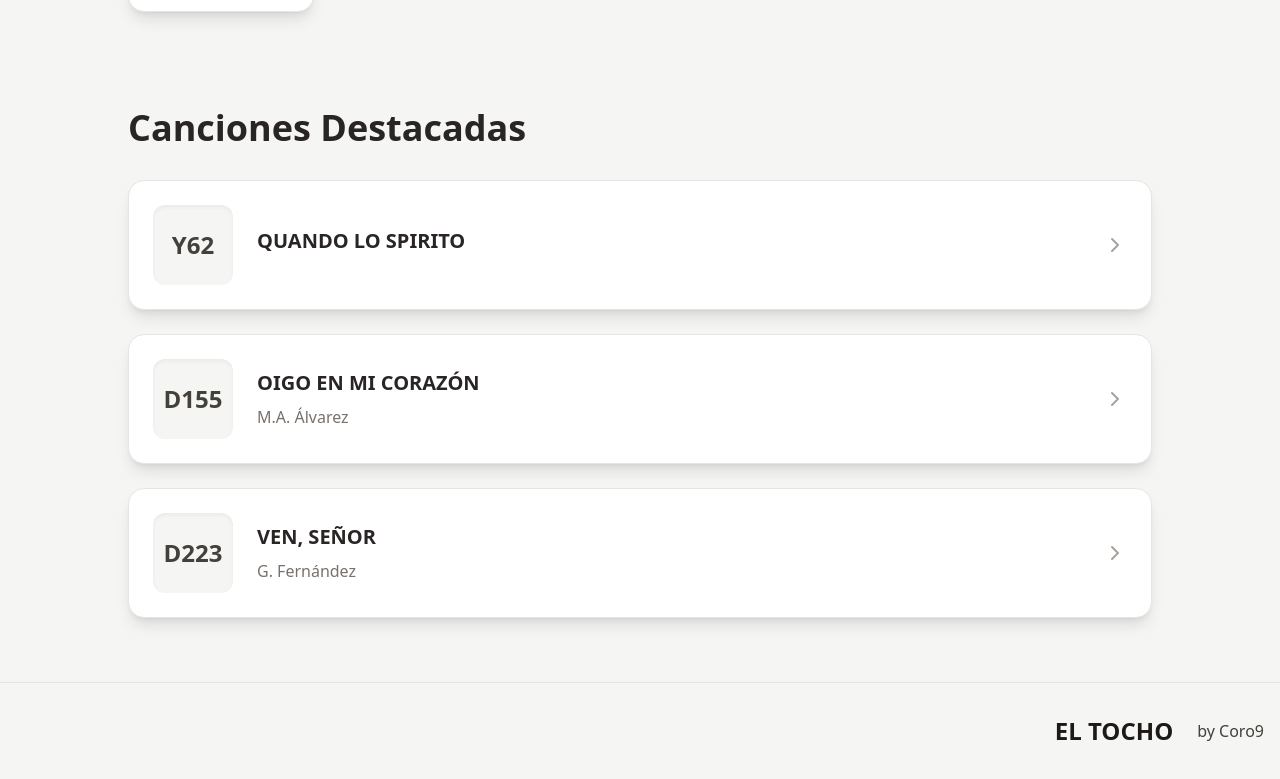
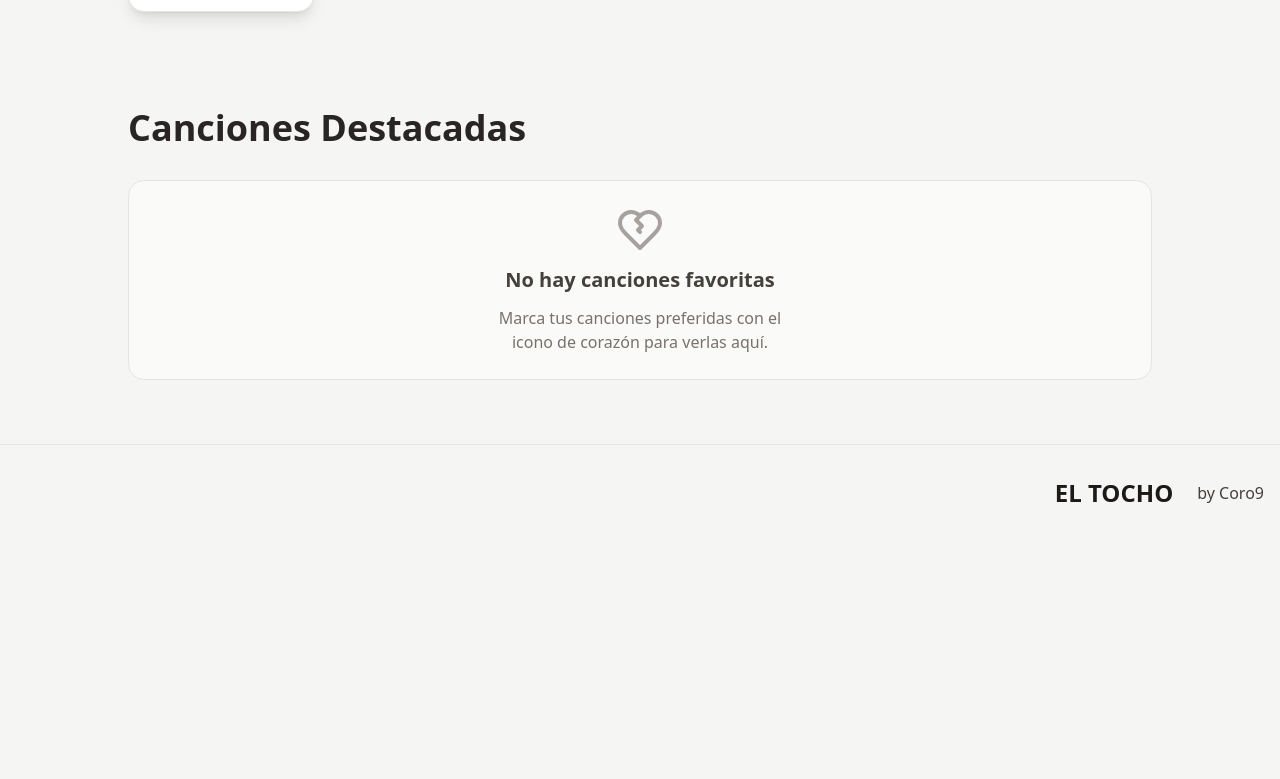
Before and after one commit to GonzaloPTE/el-tocho-next-js, a Next.js app: page / in a window 1280 px wide. Shown: the part 1123-1902 px from the top of the page. After the commit the page ends 1664 px from the top, so only its background shows below. Built offline with nearby package versions, Linux system fonts and the light colour scheme.

Commit message:
Refactor (V)

```diff
--- a/app/page.tsx
+++ b/app/page.tsx
@@ -1,4 +1,4 @@
-import { allSongs, categories, getFeaturedSongs } from "@/lib/data/songs";
+import { allSongs, categories } from "@/lib/data/songs";
 import Footer from "@/components/Footer";
 import { SearchBar } from "@/components/client/search-bar";
 import { CategoryNavigation } from "@/components/category-navigation";
@@ -14,7 +14,6 @@ import { PageHeader } from "@/components/page-header";
 export default async function HomePage() {
   // Fetch data on the server
   const songs = allSongs; // Assuming allSongs is already the data, not a function to call
-  const featuredSongs = getFeaturedSongs(); // This is a function call
 
   return (
     // The main div's theme-dependent classes will be handled by ThemeProvider in layout.tsx
@@ -48,8 +47,8 @@ export default async function HomePage() {
             <h2 className="text-4xl font-merriweather font-bold mb-8 text-stone-800 dark:text-stone-100">
               Canciones Destacadas
             </h2>
-            {/* FeaturedSongNavigation is a client component */}
-            <FeaturedSongNavigation featuredSongs={featuredSongs} />
+            {/* Pass allSongs to FeaturedSongNavigation */}
+            <FeaturedSongNavigation allSongs={songs} />
           </div>
         </div>
       </main>
--- a/components/client/featured-song-navigation.tsx
+++ b/components/client/featured-song-navigation.tsx
@@ -1,41 +1,76 @@
 "use client";
 
-import React from 'react';
-import { useRouter } from 'next/navigation';
-import { ChevronRight } from "lucide-react";
-import { Song } from "@/types/song";
-import { useTheme } from "@/lib/theme-context";
+import React, { useState, useEffect } from 'react';
+import Link from 'next/link';
+import { HeartCrack, ChevronRight } from 'lucide-react';
+import { Song } from '@/types/song';
+import { useTheme } from '@/lib/theme-context';
+import { getFavoriteSongIdsFromStorage } from '@/lib/client-utils';
+import { SongItemControls } from '@/components/client/song-item-controls';
+import { SongPreviewProvider } from '@/components/client/song-preview-context';
 
 interface FeaturedSongNavigationProps {
-  featuredSongs: Song[];
+  allSongs: Song[];
 }
 
-export function FeaturedSongNavigation({ featuredSongs }: FeaturedSongNavigationProps) {
-  const router = useRouter();
+export function FeaturedSongNavigation({ allSongs }: FeaturedSongNavigationProps) {
   const { isDarkMode } = useTheme();
+  const [favoriteSongs, setFavoriteSongs] = useState<Song[]>([]);
 
-  const handleSongClick = (songSlug: string) => {
-    router.push(`/canciones/${songSlug}`);
-  };
+  useEffect(() => {
+    const favoriteIds = getFavoriteSongIdsFromStorage();
+    const newFavoriteSongs = allSongs.filter(song => favoriteIds.includes(song.id));
+    setFavoriteSongs(newFavoriteSongs);
+
+    const handleFavoritesChanged = () => {
+      const updatedFavoriteIds = getFavoriteSongIdsFromStorage();
+      const updatedNewFavoriteSongs = allSongs.filter(song => updatedFavoriteIds.includes(song.id));
+      setFavoriteSongs(updatedNewFavoriteSongs);
+    };
+    window.addEventListener('favoritesChanged', handleFavoritesChanged);
+    return () => {
+      window.removeEventListener('favoritesChanged', handleFavoritesChanged);
+    };
+  }, [allSongs]);
+
+  if (favoriteSongs.length === 0) {
+    return (
+      <div className={`p-6 rounded-2xl border flex flex-col items-center justify-center text-center space-y-3 min-h-[200px] ${isDarkMode ? 'bg-stone-800 border-stone-700' : 'bg-stone-50 border-stone-200'}`}>
+        <HeartCrack className={`w-12 h-12 ${isDarkMode ? 'text-stone-500' : 'text-stone-400'}`} />
+        <h3 className={`text-xl font-semibold ${isDarkMode ? 'text-stone-300' : 'text-stone-700'}`}>No hay canciones favoritas</h3>
+        <p className={`${isDarkMode ? 'text-stone-400' : 'text-stone-500'} max-w-xs`}>
+          Marca tus canciones preferidas con el icono de corazón para verlas aquí.
+        </p>
+      </div>
+    );
+  }
 
   return (
-    <div className="space-y-6">
-      {featuredSongs.map((song: Song) => (
-        <div
-          key={song.id}
-          className={`flex items-center space-x-6 p-6 rounded-2xl shadow-lg hover:shadow-xl transition-all duration-300 border hover:-translate-y-1 group cursor-pointer ${isDarkMode ? 'bg-stone-800 border-stone-700 hover:bg-stone-700' : 'bg-white border-stone-200 hover:bg-stone-50'}`}
-          onClick={() => handleSongClick(song.slug)}
-        >
-          <div className={`w-20 h-20 rounded-xl flex items-center justify-center font-bold text-2xl shadow-inner transition-colors ${isDarkMode ? 'bg-stone-700 text-stone-200 group-hover:bg-stone-600' : 'bg-stone-100 text-stone-700 group-hover:bg-stone-200'}`}>
-            {song.code}
-          </div>
-          <div className="flex-grow">
-            <h3 className={`font-semibold text-xl mb-2 ${isDarkMode ? 'text-stone-100' : 'text-stone-800'}`}>{song.title}</h3>
-            <p className={isDarkMode ? 'text-stone-400' : 'text-stone-500'}>{song.author}</p>
-          </div>
-          <ChevronRight className={`${isDarkMode ? 'text-stone-400 group-hover:text-stone-200' : 'text-stone-400 group-hover:text-stone-600'} transition-colors`} size={24} />
-        </div>
-      ))}
-    </div>
+    <SongPreviewProvider>
+      <div className="space-y-1">
+        {favoriteSongs.map((song) => (
+          <Link
+            href={`/canciones/${song.slug}`}
+            key={song.id}
+            className="flex items-center space-x-2 sm:space-x-4 p-3 sm:p-4 rounded-xl transition-all duration-200 hover:bg-stone-50 dark:hover:bg-stone-700/60 group border border-transparent hover:border-stone-200 dark:hover:border-stone-700"
+          >
+            <div
+              className="w-10 h-10 sm:w-12 sm:h-12 rounded-full flex-shrink-0 flex items-center justify-center font-semibold text-sm sm:text-lg shadow-inner bg-stone-100 text-stone-700 dark:bg-stone-700 dark:text-stone-200 transition-colors"
+            >
+              {song.code}
+            </div>
+            <div className="flex-grow min-w-0">
+              <p className="font-semibold text-sm sm:text-lg truncate text-stone-800 dark:text-stone-100 group-hover:text-sky-600 dark:group-hover:text-sky-400 transition-colors">{song.title}</p>
+              {song.author && <p className="text-xs sm:text-sm truncate text-stone-500 dark:text-stone-400">{song.author}</p>}
+            </div>
+            <SongItemControls song={song} />
+            <ChevronRight
+              className="flex-shrink-0 text-stone-400 dark:text-stone-500 group-hover:text-stone-600 dark:group-hover:text-stone-300 transition-colors"
+              size={20}
+            />
+          </Link>
+        ))}
+      </div>
+    </SongPreviewProvider>
   );
 }
--- a/components/client/song-item-controls.tsx
+++ b/components/client/song-item-controls.tsx
@@ -1,12 +1,17 @@
 "use client";
 
-import React from 'react';
+import React, { useState, useEffect, useRef } from 'react';
 import { Play, Pause, Heart } from "lucide-react";
 import { Button } from "@/components/ui/button";
 import { WaveformPreview } from "@/components/ui/waveform-preview";
 import { useTheme } from '@/lib/theme-context';
 import { Song } from '@/types/song';
 import { useSongPreview } from '@/components/client/song-preview-context';
+import {
+  getFavoriteSongIdsFromStorage,
+  addSongIdToFavoritesStorage,
+  removeSongIdFromFavoritesStorage
+} from '@/lib/client-utils';
 
 interface SongItemControlsProps {
   song: Song;
@@ -15,10 +20,15 @@ interface SongItemControlsProps {
 export function SongItemControls({ song }: SongItemControlsProps) {
   const { isDarkMode } = useTheme();
   const { activePreviewSongId, togglePreview } = useSongPreview();
-  const [isFavorite, setIsFavorite] = React.useState(false);
-  const audioPreviewRef = React.useRef<HTMLAudioElement | null>(null);
+  const [isFavorite, setIsFavorite] = useState(false);
+  const audioPreviewRef = useRef<HTMLAudioElement | null>(null);
 
   const isPreviewPlayingThisSong = song.id === activePreviewSongId;
+
+  useEffect(() => {
+    const favoriteIds = getFavoriteSongIdsFromStorage();
+    setIsFavorite(favoriteIds.includes(song.id));
+  }, [song.id]);
 
   const canPlayAudio = song.audioUrl && song.audioUrl.length > 0;
   const audioFileUrl = canPlayAudio ? `https://pub-a1473118cf2c45b097a18cad83351e4f.r2.dev/${song.slug}.mp3` : '';
@@ -74,11 +84,17 @@ export function SongItemControls({ song }: SongItemControlsProps) {
     togglePreview(song.id);
   };
 
-  const toggleFavorite = (event: React.MouseEvent) => {
+  const toggleFavoriteHandler = (event: React.MouseEvent) => {
     event.preventDefault();
     event.stopPropagation();
-    setIsFavorite(!isFavorite);
-    console.log(`Toggled favorite for ${song.title} to ${!isFavorite}`);
+    const currentFavorites = getFavoriteSongIdsFromStorage();
+    if (currentFavorites.includes(song.id)) {
+      removeSongIdFromFavoritesStorage(song.id);
+      setIsFavorite(false);
+    } else {
+      addSongIdToFavoritesStorage(song.id);
+      setIsFavorite(true);
+    }
   };
 
   return (
@@ -104,7 +120,7 @@ export function SongItemControls({ song }: SongItemControlsProps) {
       <Button
         variant="ghost"
         size="icon"
-        onClick={toggleFavorite}
+        onClick={toggleFavoriteHandler}
         className={`p-1 h-8 w-8 sm:h-9 sm:w-9 ${
           isDarkMode ? 'text-stone-300 hover:text-stone-100' : 'text-stone-600 hover:text-stone-800'
         } ${isFavorite ? (isDarkMode ? 'text-red-400' : 'text-red-500') : ''}`}
--- /dev/null
+++ b/lib/client-utils.ts
@@ -0,0 +1,28 @@
+'use client';
+
+const FAVORITES_STORAGE_KEY = 'favoriteSongIds';
+
+export function getFavoriteSongIdsFromStorage(): string[] {
+  if (typeof window === 'undefined') return []; // Guard against SSR
+  const storedFavorites = localStorage.getItem(FAVORITES_STORAGE_KEY);
+  return storedFavorites ? JSON.parse(storedFavorites) : [];
+}
+
+export function addSongIdToFavoritesStorage(songId: string): string[] {
+  if (typeof window === 'undefined') return [];
+  const currentFavorites = getFavoriteSongIdsFromStorage();
+  if (!currentFavorites.includes(songId)) {
+    const newFavorites = [...currentFavorites, songId];
+    localStorage.setItem(FAVORITES_STORAGE_KEY, JSON.stringify(newFavorites));
+    return newFavorites;
+  }
+  return currentFavorites;
+}
+
+export function removeSongIdFromFavoritesStorage(songId: string): string[] {
+  if (typeof window === 'undefined') return [];
+  const currentFavorites = getFavoriteSongIdsFromStorage();
+  const newFavorites = currentFavorites.filter(id => id !== songId);
+  localStorage.setItem(FAVORITES_STORAGE_KEY, JSON.stringify(newFavorites));
+  return newFavorites;
+}
```
